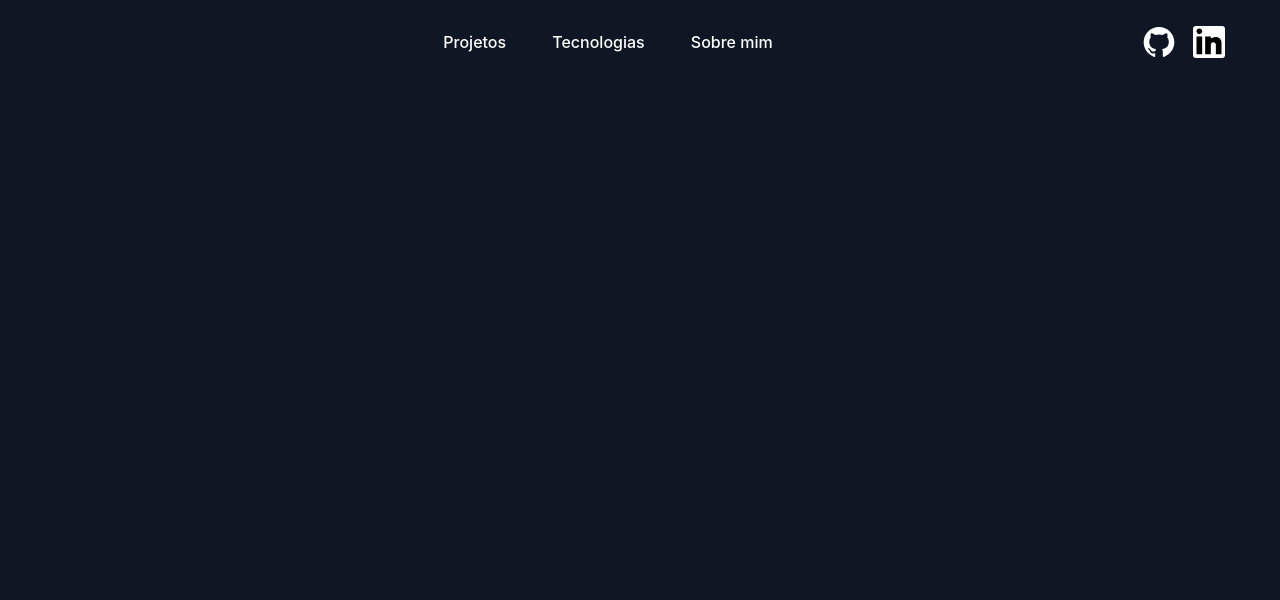
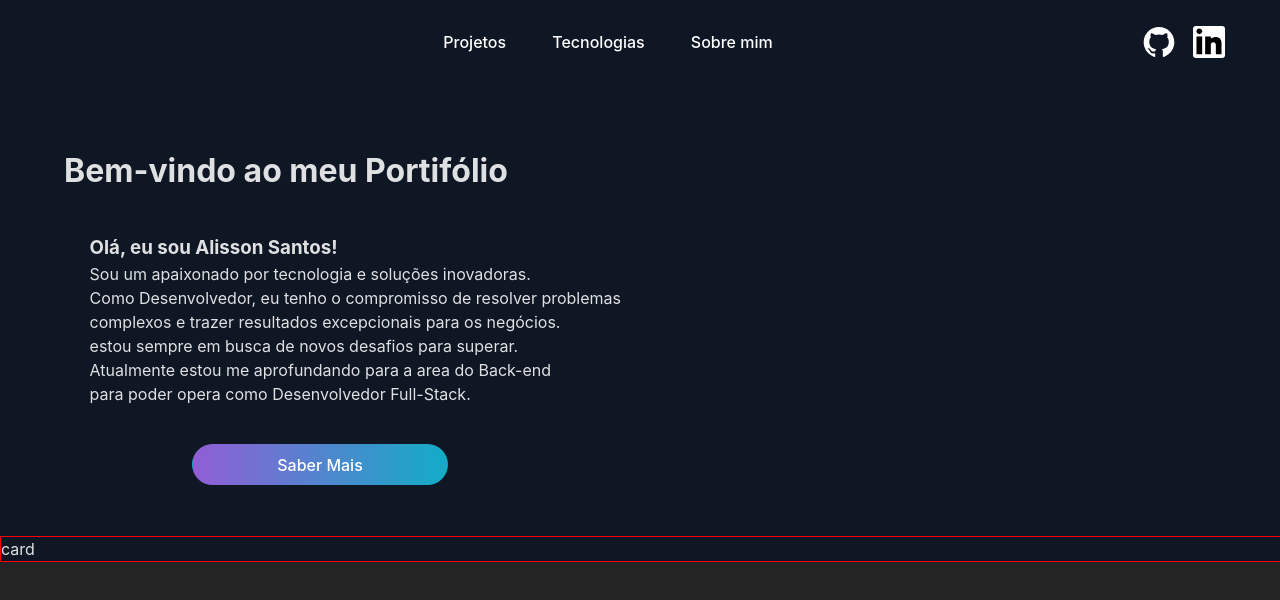
Before and after one commit to AlissonSanto/desafio3-DNC, a React (Vite) app in the folder my-app/: page / in a window 1280 px wide. Shown: the top 600 px of the page. Built offline with nearby package versions, Linux system fonts and the light colour scheme.

Commit message:
Criando a Apresentação

```diff
--- a/my-app/src/App.css
+++ b/my-app/src/App.css
@@ -1,4 +1,8 @@
-* {
+#root {
   background-color: #0F1624;
-  color: white;
+  text-align: center;
+  height: 100%;
 }
+.App {
+  display: grid;
+}
--- a/my-app/src/App.jsx
+++ b/my-app/src/App.jsx
@@ -1,18 +1,22 @@
 import { useState } from 'react'
 
 import Header from './Elementos/Componentes/Header/Header'
+import Presentatio from './Elementos/Componentes/Presentation/Presentation'
+import Card from './Elementos/objects/Cards/Card'
+
 
 import './App.css'
 
 function App() {
   return (
-    <>
-      <div>
-             <Header/>
-      </div>
+    <div className="App">
+        <Header/>
+        <Presentatio/>
+        <Card/>
 
-    </>
+
+    </div>
   )
 }
 
-export default App
+export default App;
--- a/my-app/src/Elementos/Componentes/Header/Header.module.css
+++ b/my-app/src/Elementos/Componentes/Header/Header.module.css
@@ -10,10 +10,12 @@ div{
         align-items: center;
         padding: 0% 15% 0% 25%;
         gap: 1%;
+        font-size: 2vh;
 
         button{
+
             color: white;
-            height: 60%;
+            height: 80%;
             background-color: #0F1624;
 
         }
--- a/my-app/src/Elementos/Componentes/Presentation/Presentation.jsx
+++ b/my-app/src/Elementos/Componentes/Presentation/Presentation.jsx
@@ -0,0 +1,22 @@
+import styles from"./Presentation.module.css";
+import Button from "../../objects/Button";
+
+function Presentatio(){
+    return(
+        <div className={styles.presentation}>
+            <h1>Bem-vindo ao meu Portifólio</h1>
+                <h3>Olá, eu sou Alisson Santos!</h3>
+            <p>Sou um apaixonado por tecnologia e soluções inovadoras.<br/>
+               Como Desenvolvedor, eu tenho o compromisso de resolver problemas<br/>
+               complexos e trazer resultados excepcionais para os negócios.<br/>
+               estou sempre em busca de novos desafios para superar.<br/>
+               Atualmente estou me aprofundando para a area do Back-end<br/>
+               para poder opera como Desenvolvedor Full-Stack.</p>
+
+
+               <Button/>
+        </div>
+    );
+};
+
+export default Presentatio;
--- a/my-app/src/Elementos/Componentes/Presentation/Presentation.module.css
+++ b/my-app/src/Elementos/Componentes/Presentation/Presentation.module.css
@@ -0,0 +1,20 @@
+
+.presentation{
+display: grid;
+font-size: 2vh;
+
+    h1{
+        text-align: start;
+        padding: 5% 0% 3% 5%;
+    }
+    h3, p{
+        text-align: start;
+        padding: 0% 0% 0% 7%;
+
+    }
+    p{
+        text-align: start;
+        padding: 0% 0% 3% 7%;
+    }
+
+}
--- /dev/null
+++ b/my-app/src/Elementos/objects/Button.jsx
@@ -0,0 +1,11 @@
+import styles from"./Button.module.css"
+
+function Button(){
+    return(
+        <div className={styles.button}>
+            <button>Saber Mais</button>
+        </div>
+    );
+};
+
+export default Button;
--- /dev/null
+++ b/my-app/src/Elementos/objects/Button.module.css
@@ -0,0 +1,16 @@
+
+
+.button{
+
+
+    button{
+        background-image:
+        linear-gradient(to right, #925DD5 , #13ACC7);
+        border-radius: 83px;
+        width: 20%;
+        margin: 0% 0% 4% 15%;
+        color: white;
+        cursor: pointer;
+    }
+
+}
--- /dev/null
+++ b/my-app/src/Elementos/objects/Cards/Card.jsx
@@ -0,0 +1,11 @@
+import styles from"./Card.module.css"
+
+function Card(){
+    return(
+        <div className={styles.card}>
+            card
+        </div>
+    );
+};
+
+export default Card;
--- /dev/null
+++ b/my-app/src/Elementos/objects/Cards/Card.module.css
@@ -0,0 +1,5 @@
+
+
+.card{
+    border: red solid 1px;
+}
--- a/my-app/src/index.css
+++ b/my-app/src/index.css
@@ -2,19 +2,20 @@
   margin: 0;
   padding: 0;
 }
+
 :root {
   font-family: Inter, system-ui, Avenir, Helvetica, Arial, sans-serif;
   line-height: 1.5;
   font-weight: 400;
 
+  color-scheme: light dark;
+  color: rgba(255, 255, 255, 0.87);
+  background-color: #242424;
+
   font-synthesis: none;
   text-rendering: optimizeLegibility;
   -webkit-font-smoothing: antialiased;
   -moz-osx-font-smoothing: grayscale;
-}
-
-a:hover {
-  color: #535bf2;
 }
 
 button {
```
